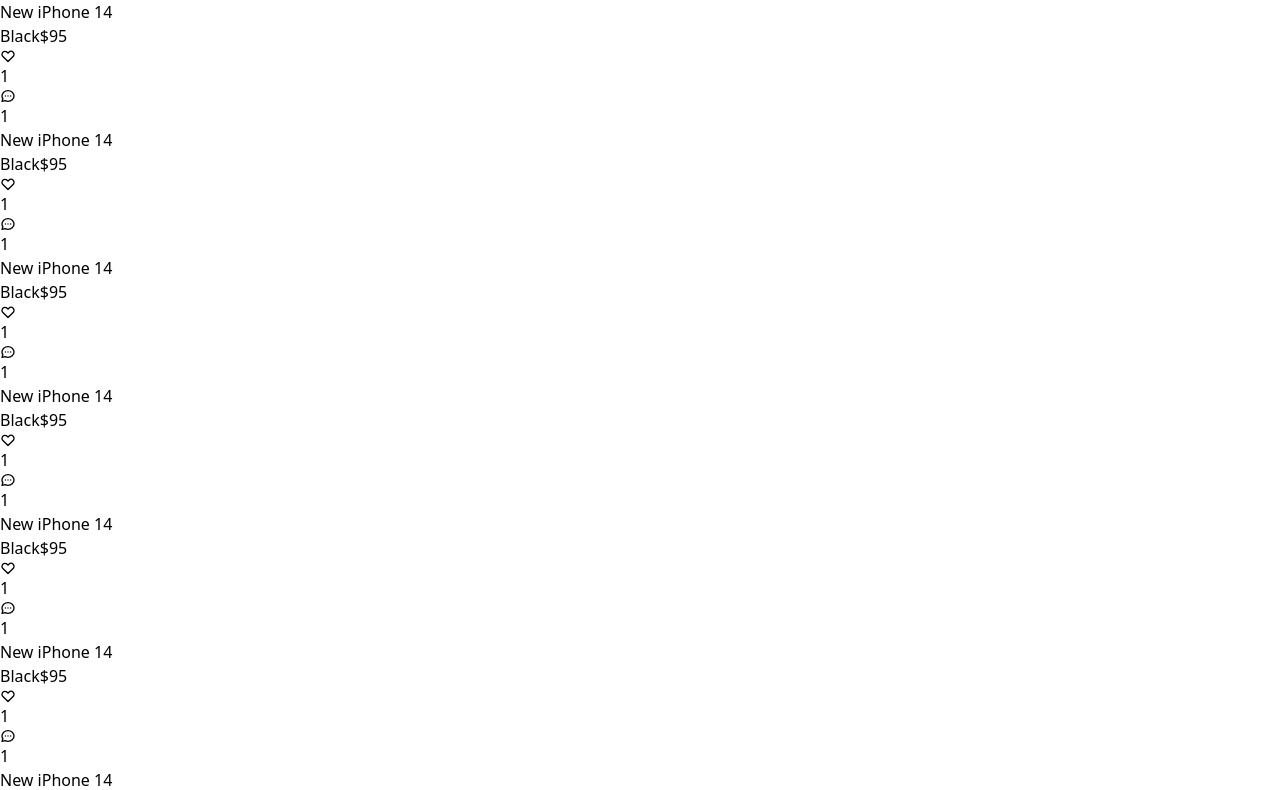
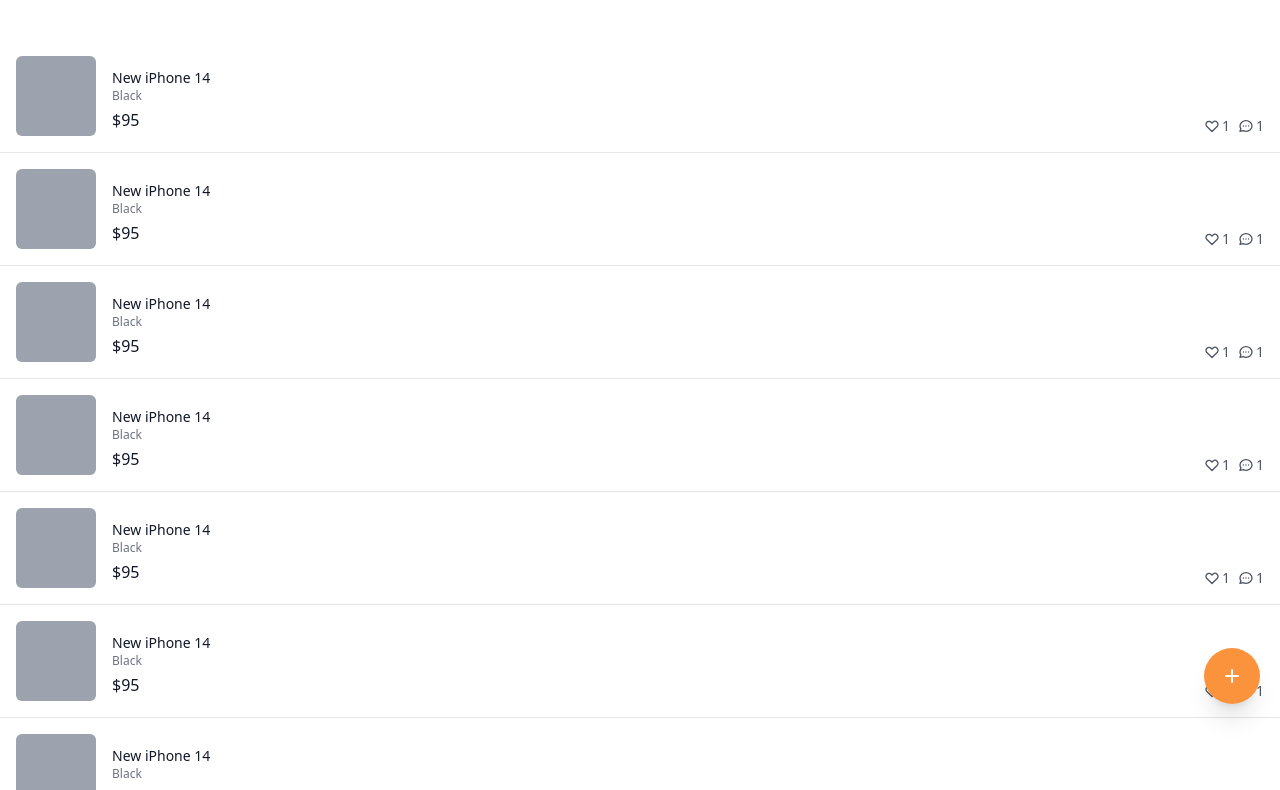
Before and after one commit to takeaways/air-project-1, a Next.js app: page / in a window 1280 px wide. Shown: the top 790 px of the page. Built offline with nearby package versions, Linux system fonts and the light colour scheme.

Commit message:
feat: home 페이지 스타일링

```diff
--- a/pages/index.tsx
+++ b/pages/index.tsx
@@ -2,19 +2,24 @@
 
 const Home: NextPage = () => {
   return (
-    <div>
+    <div className="flex flex-col py-10 pace-y-5">
       {[1, 1, 1, 1, 1, 1, 1, 1, 1, 1, 1, 1].map((_, i) => (
-        <div key={i}>
-          <div>
-            <div />
-            <div>
-              <h3>New iPhone 14</h3>
-              <span>Black</span>
-              <span>$95</span>
+        <div
+          key={i}
+          className="flex justify-between px-4 py-4 border-b cursor-pointer"
+        >
+          <div className="flex items-center space-x-4">
+            <div className="w-20 h-20 bg-gray-400 rounded-md " />
+            <div className="flex flex-col pt-2">
+              <h3 className="text-sm font-medium text-gray-900">
+                New iPhone 14
+              </h3>
+              <span className="text-xs text-gray-500">Black</span>
+              <span className="mt-1 font-medium text-gray-900">$95</span>
             </div>
           </div>
-          <div>
-            <div>
+          <div className="flex items-end space-x-2">
+            <div className="flex items-center text-sm text-gray-600 space-x-0.5 ">
               <svg
                 className="w-4 h-4"
                 fill="none"
@@ -31,7 +36,7 @@
               </svg>
               <span>1</span>
             </div>
-            <div>
+            <div className="flex items-center text-sm text-gray-600 space-x-0.5 ">
               <svg
                 className="w-4 h-4"
                 fill="none"
@@ -51,7 +56,7 @@
           </div>
         </div>
       ))}
-      <button>
+      <button className="fixed p-4 text-white transition-colors bg-orange-400 rounded-full shadow-xl cursor-pointer bottom-24 right-5 hover:bg-orange-500 active:bg-orange-600">
         <svg
           className="w-6 h-6"
           xmlns="http://www.w3.org/2000/svg"
```
